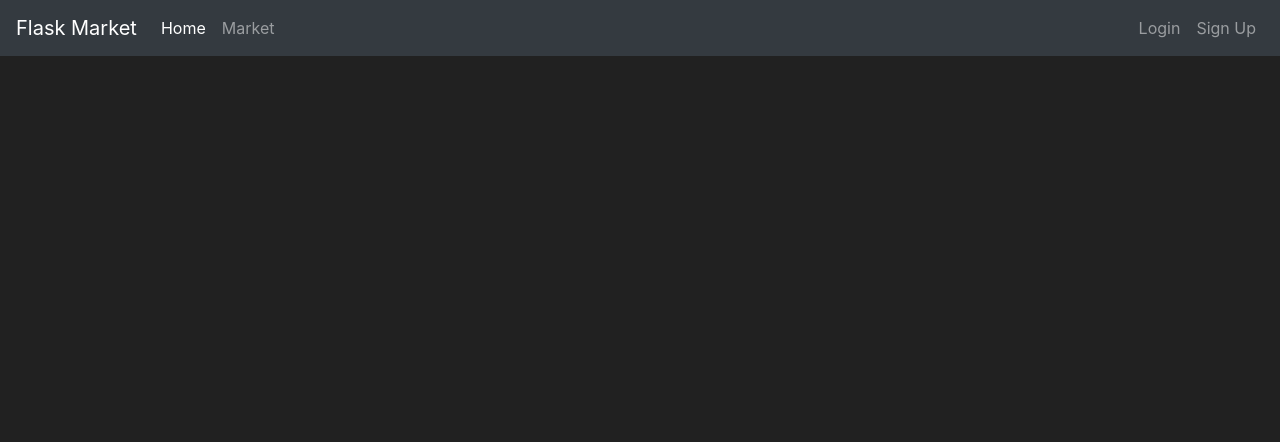
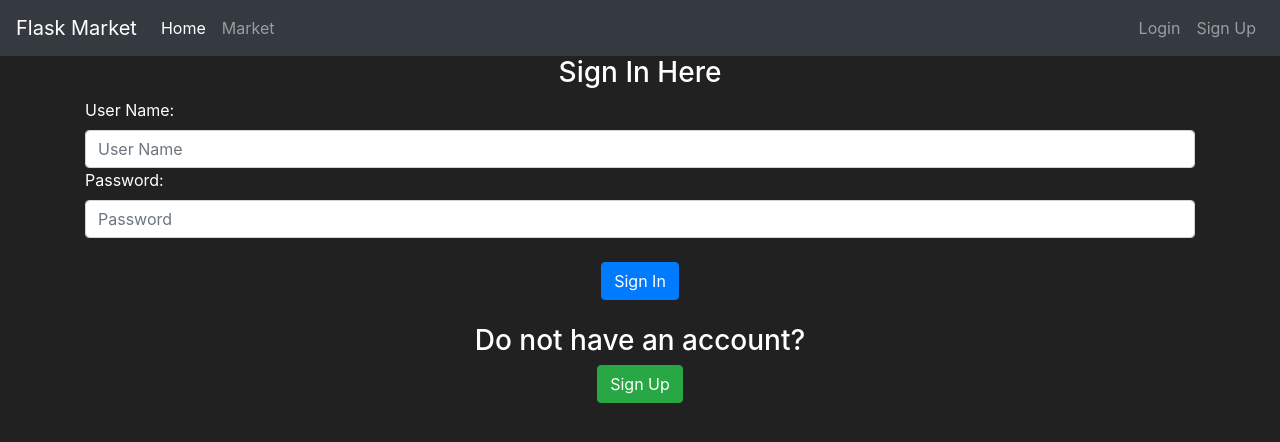
Before and after one commit to IanoSang/FLASK-MARKET, a Flask app: page /login in a window 1280 px wide. Shown: the top 442 px of the page. Run offline with Flask 2, Linux system fonts and the light colour scheme.

Commit message:
feat: Login- adds a login form with labels and a submit button

```diff
--- a/markets/forms.py
+++ b/markets/forms.py
@@ -11,11 +11,18 @@ class RegisterForm(FlaskForm):
             raise ValidationError('Username already exists! Please try a different username')
 
     def validate_email_address(self, email_address_to_check):
-        email_address = User.query.filter_by(email_address = email_address_to_check.data).first()
+        email_address = User.query.filter_by(email_address=email_address_to_check.data).first()
         if email_address:
             raise ValidationError('Email address already Exists!! Please try a another address')
+
     username = StringField(label='User Name:', validators=[Length(min=2, max=38), DataRequired()])
     email_address = StringField(label='Email Address:', validators=[Email(), DataRequired()])
     password1 = PasswordField(label='Password:', validators=[Length(min=6), DataRequired()])
     password2 = PasswordField(label='Confirm Password:', validators=[EqualTo('password1'), DataRequired()])
     submit = SubmitField(label='Sign Up')
+
+
+class LoginForm(FlaskForm):
+    username = StringField(label='User Name:', validators=[DataRequired()])
+    password = PasswordField(label='Password:', validators=[DataRequired()])
+    submit = SubmitField(label='Sign In')
--- a/markets/routes.py
+++ b/markets/routes.py
@@ -1,7 +1,7 @@
 from markets import app
 from flask import render_template, redirect, url_for, flash
 from markets.models import Item, User
-from markets.forms import RegisterForm
+from markets.forms import RegisterForm, LoginForm
 from markets import db
 
 
@@ -38,4 +38,5 @@ def register_page():
 
 @app.route('/login', methods=['GET', 'POST'])
 def login_page():
-    return render_template('login.html')
+    form = LoginForm()
+    return render_template('login.html', form=form)
--- a/markets/templates/login.html
+++ b/markets/templates/login.html
@@ -4,5 +4,29 @@ Login Page
 {% endblock %}
 
 {%block content %}
+<body>
+    <div class="container-fluid">
+        <h3 class="text-center">Sign In Here</h3>
+        <div class="container">
+            <form class="form-login" method="POST" style="color: white;">
+                {{ form.hidden_tag() }}
+                {{form.username.label}}
+                {{form.username( class="form-control", placeholder="User Name" )}}
 
+                {{form.password.label}}
+                {{form.password(class="form-control", placeholder="Password" )}}
+
+                <br>
+                <div class="col text-center">
+                {{form.submit(class="btn btn-primary btn-center")}}
+                </div>
+                <br>
+                <div class="col text-center">
+                 <h3>Do not have an account?</h3>
+                    <a class="btn btn-sn btn-success" href="{{url_for('register_page')}}">Sign Up</a>
+                </div>
+            </form>
+        </div>
+    </div>
+</body>
 {% endblock %}
--- a/markets/templates/register.html
+++ b/markets/templates/register.html
@@ -22,6 +22,11 @@ Registaration Page
                 <div class="col text-center">
                 {{form.submit(class="btn btn-primary btn-center")}}
                 </div>
+                <br>
+                <div class="col text-center">
+                 <h3>Already have an account?</h3>
+                    <a class="btn btn-sn btn-success" href="{{url_for('login_page')}}">Sign In</a>
+                </div>
             </form>
         </div>
     </div>
```
